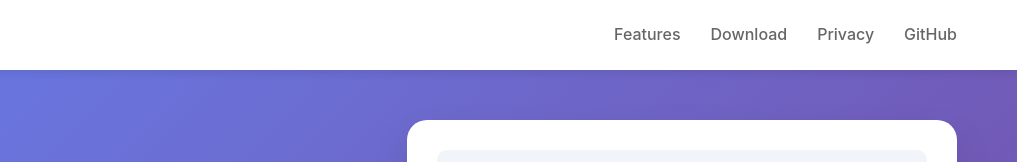
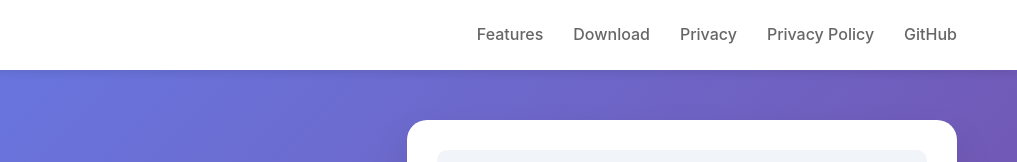
Before and after one commit to resment/where-am-i-extension, a browser extension: page index.html in a window 1280 px wide. Shown: the top 162 px of the page, 263-1280 px from the left. Drawn offline with Linux system fonts and the light colour scheme; grey boxes are pictures that could not be loaded.

Commit message:
Update index.html

```diff
--- a/index.html
+++ b/index.html
@@ -36,6 +36,7 @@
                 <a href="#features">Features</a>
                 <a href="#download">Download</a>
                 <a href="#privacy">Privacy</a>
+                <a href="privacy-policy.html" target="_blank">Privacy Policy</a>
                 <a href="https://github.com/resment/where-am-i-extension" target="_blank">GitHub</a>
             </div>
         </div>
```
